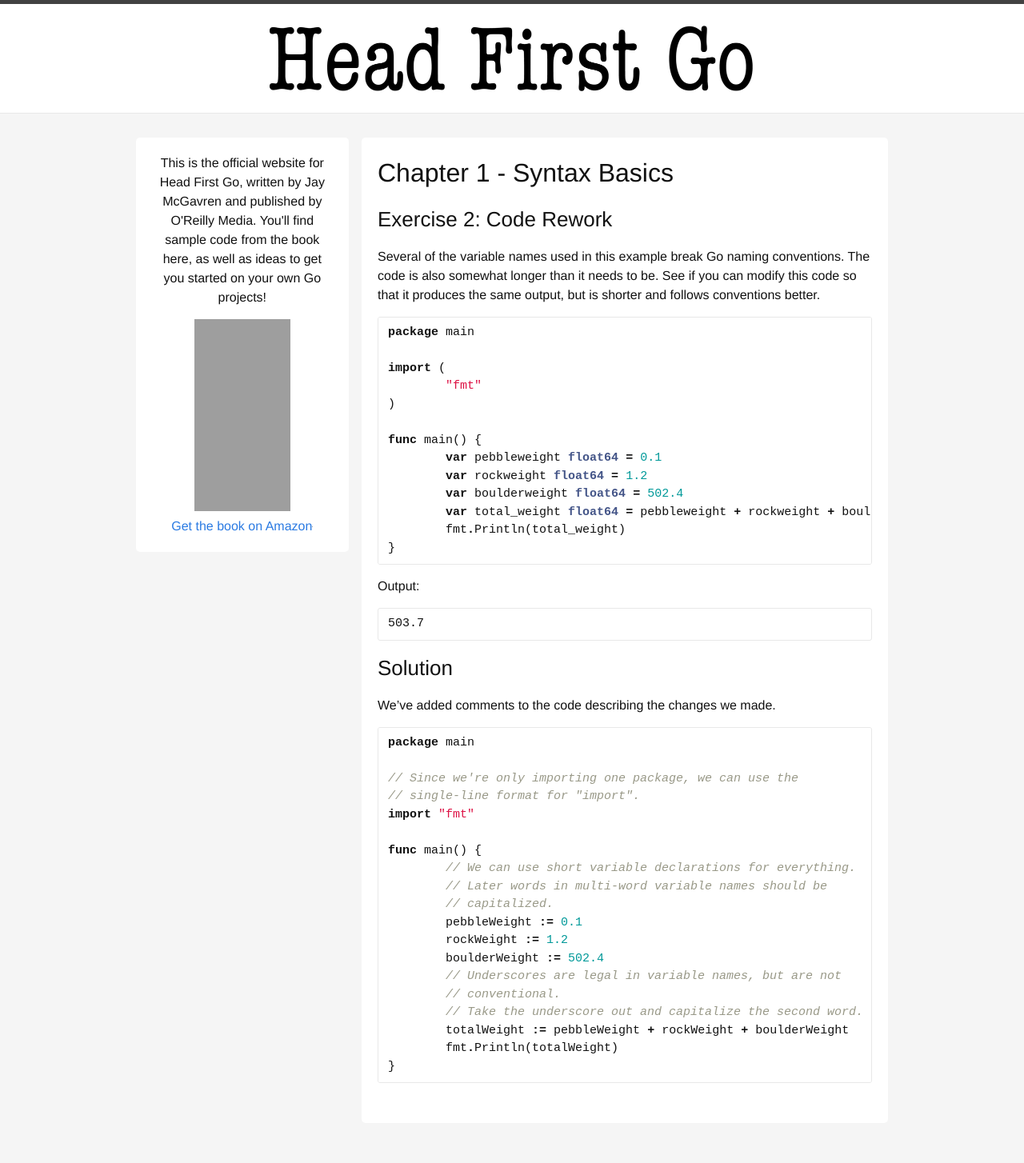
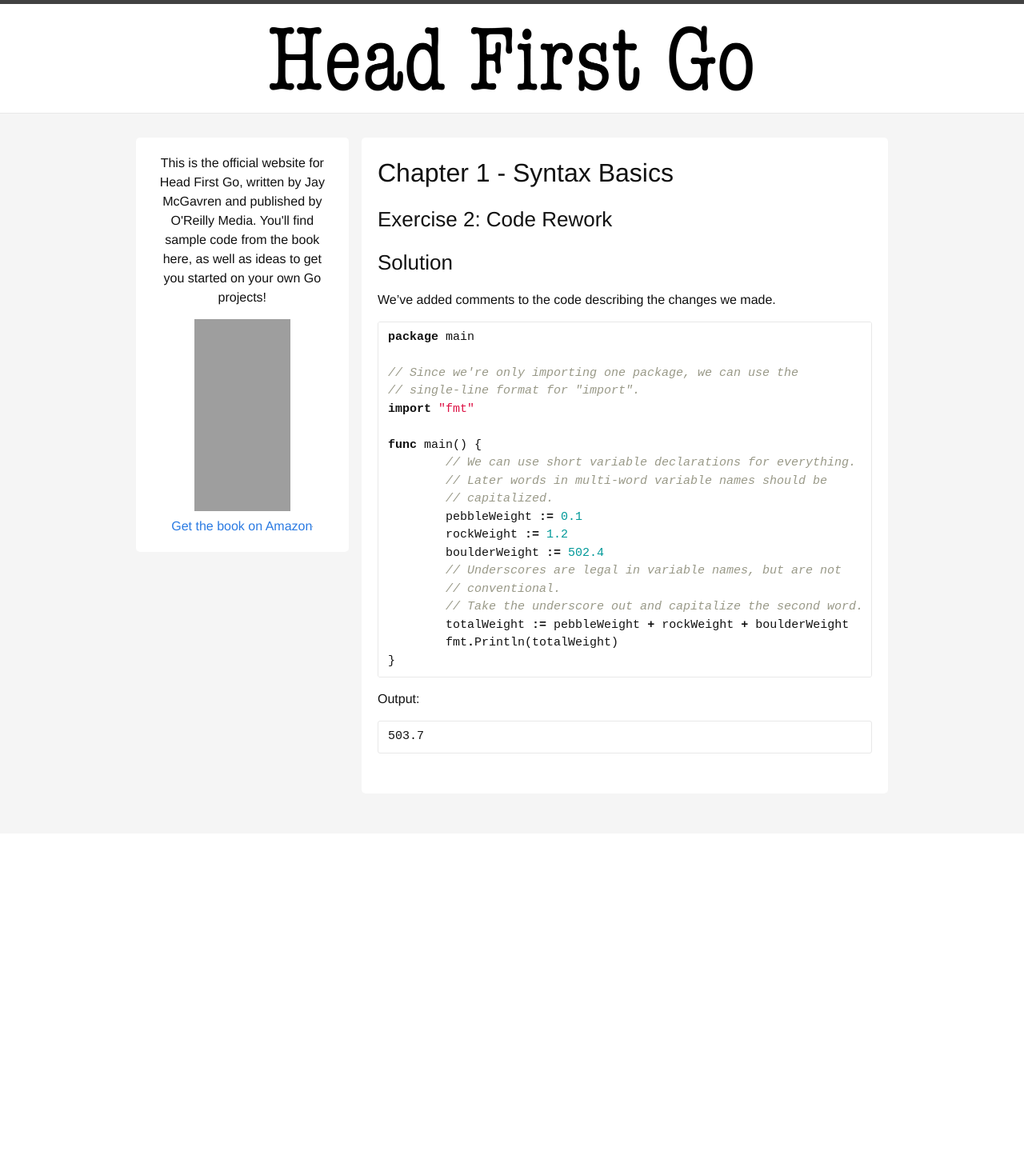
Before and after one commit to jaymcgavren/headfirstgo.com, a Jekyll site: the page built from solutions/ch01_02.md, in a window 1280 px wide. Shown: the whole page at 80% size. Built offline with Jekyll 4.4.1, drawn with Linux system fonts in a browser that asks for light colours; after the commit the page ends 1042 px from its top, so only the background shows below that; grey boxes are pictures that could not be loaded.

Commit message:
Remove recap of exercise
...Because it seemed like you were looking at another exercise page,
not the solution.

````diff
--- a/solutions/ch01_02.md
+++ b/solutions/ch01_02.md
@@ -6,30 +6,6 @@ title:  "Chapter 1: Solutions"
 ## Chapter 1 - Syntax Basics
 
 ### Exercise 2: Code Rework
-
-Several of the variable names used in this example break Go naming conventions. The code is also somewhat longer than it needs to be. See if you can modify this code so that it produces the same output, but is shorter and follows conventions better.
-
-{% highlight go %}
-package main
-
-import (
-	"fmt"
-)
-
-func main() {
-	var pebbleweight float64 = 0.1
-	var rockweight float64 = 1.2
-	var boulderweight float64 = 502.4
-	var total_weight float64 = pebbleweight + rockweight + boulderweight
-	fmt.Println(total_weight)
-}
-{% endhighlight %}
-
-Output:
-
-``` text
-503.7
-```
 
 ### Solution
 
@@ -56,3 +32,9 @@ func main() {
 	fmt.Println(totalWeight)
 }
 {% endhighlight %}
+
+Output:
+
+``` text
+503.7
+```
````
